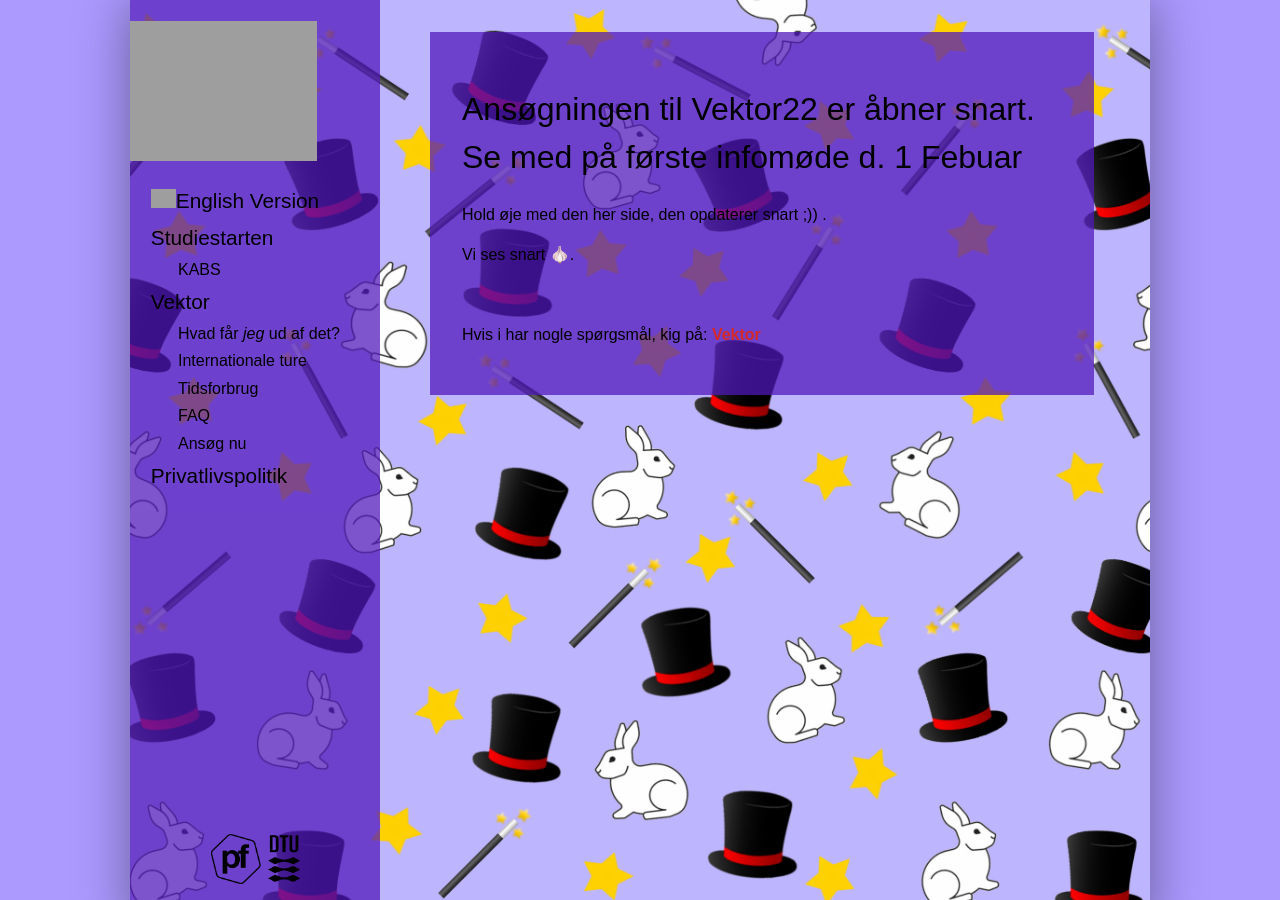
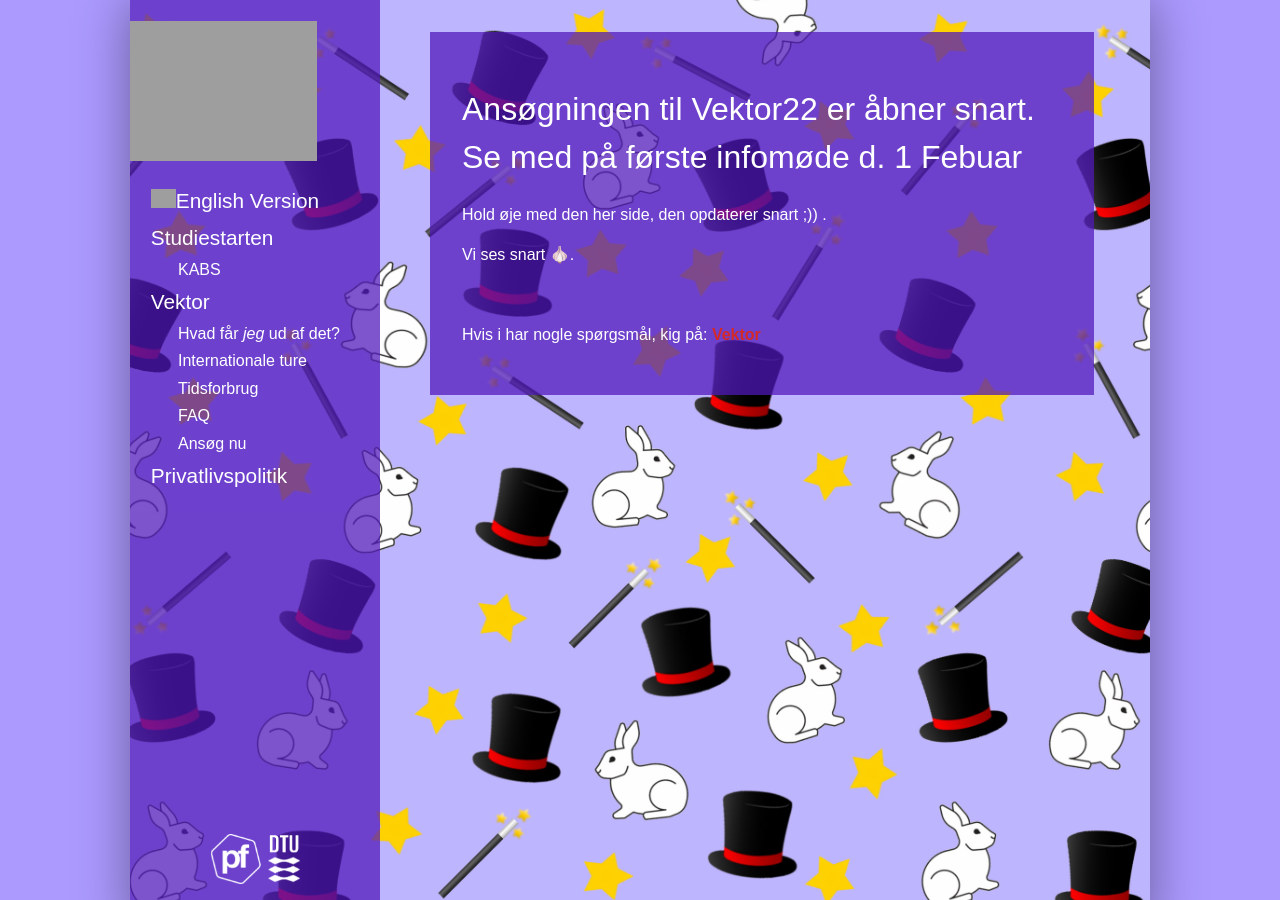
Before and after one commit to KABSDTU/kabsdtu.github.io, a Jekyll site: the page built from ansog-som-vektor.md, in a window 1280 px wide and 900 px high. Built offline with Jekyll 4.4.1, drawn with Linux system fonts in a browser that asks for light colours; some web fonts are replaced; grey boxes are pictures that could not be loaded.

Commit message:
Merge branch 'real_branch' of https://github.com/KABSDTU/kabsdtu.github.io into real_branch

```diff
--- a/static/css/main.css
+++ b/static/css/main.css
@@ -12,7 +12,7 @@ body {
   margin: auto;
   top: 0;
   font-family: "Droid", sans-serif;
-  color: #000000;
+  color: #ffffff;
   background-image: url("/static/img/mainBaggrund.jpg");
   background-size: auto 100%;
   background-position: top;
@@ -92,7 +92,7 @@ nav ul li a {
   font-size: 1.3em;
   padding-top: 0.3em;
   padding-bottom: 0.3em;
-  color: #000000;
+  color: #ffffff;
   text-decoration: none;
   transition: background-color 0.25s;
 }
@@ -237,7 +237,7 @@ footer {
   background-position: 50% 50%;
   background-repeat: no-repeat;
   margin-bottom: 1em;
-  filter: invert(1);
+
 }
 
 /*
```
